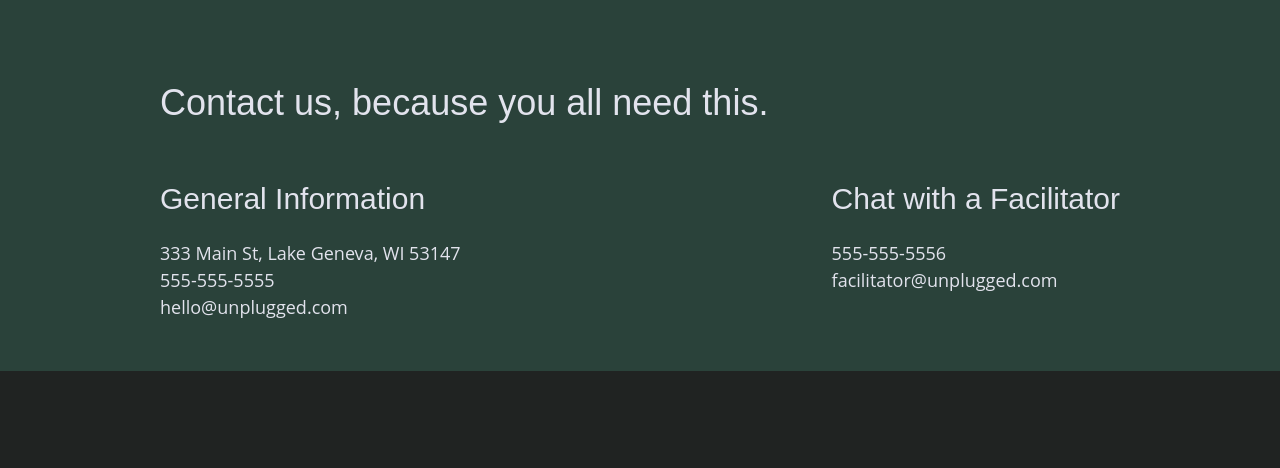
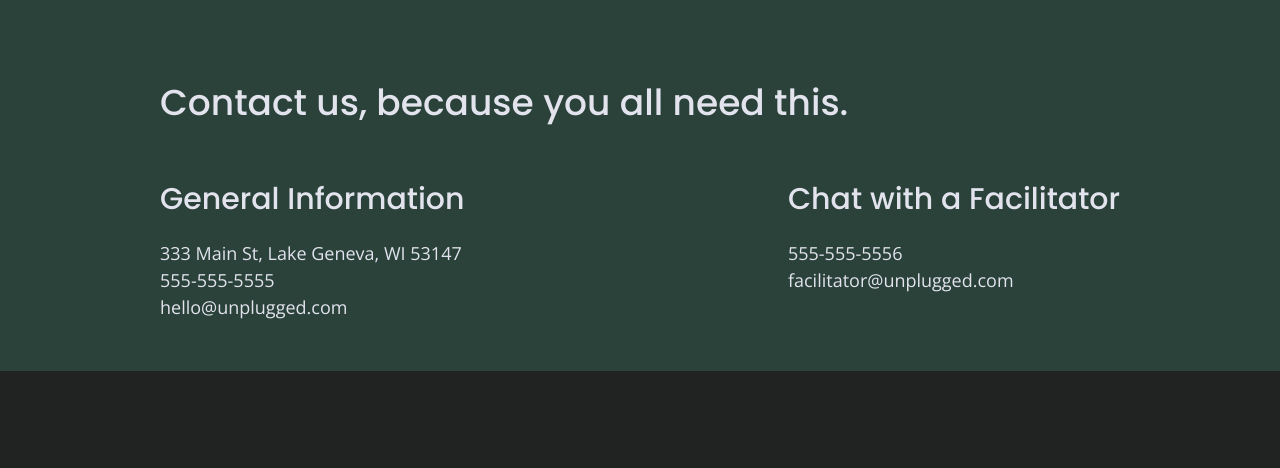
Before and after one commit to rdeleonma/retreat-website, a website: page about/index.html in a window 1280 px wide. Shown: the part 985-1453 px from the top of the page. Drawn offline with nearby package versions, Linux system fonts and the light colour scheme.

Commit message:
added google fonts to about and FAQ pages

```diff
--- a/about/index.html
+++ b/about/index.html
@@ -18,6 +18,7 @@
 
   <link rel="stylesheet" href="../css/normalize.css">
   <link rel="stylesheet" href="../css/main.css">
+  <link href="https://fonts.googleapis.com/css?family=Open+Sans:400,700|Poppins:500,700" rel="stylesheet">
   <script src="https://kit.fontawesome.com/2c05213050.js" crossorigin="anonymous"></script>
   <meta name="theme-color" content="#fafafa">
 </head>
```
Also changed, not shown: faq/index.html (+1 -0 lines).
